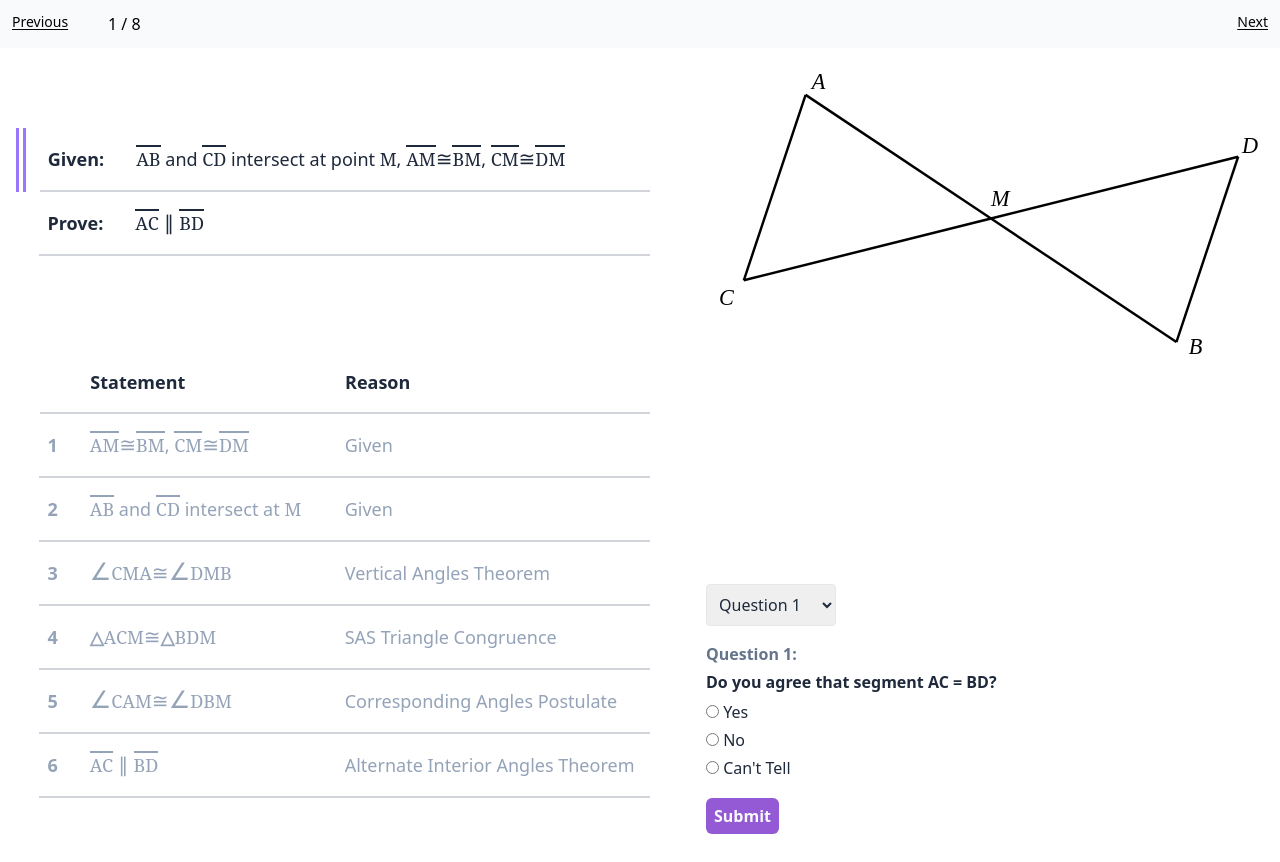
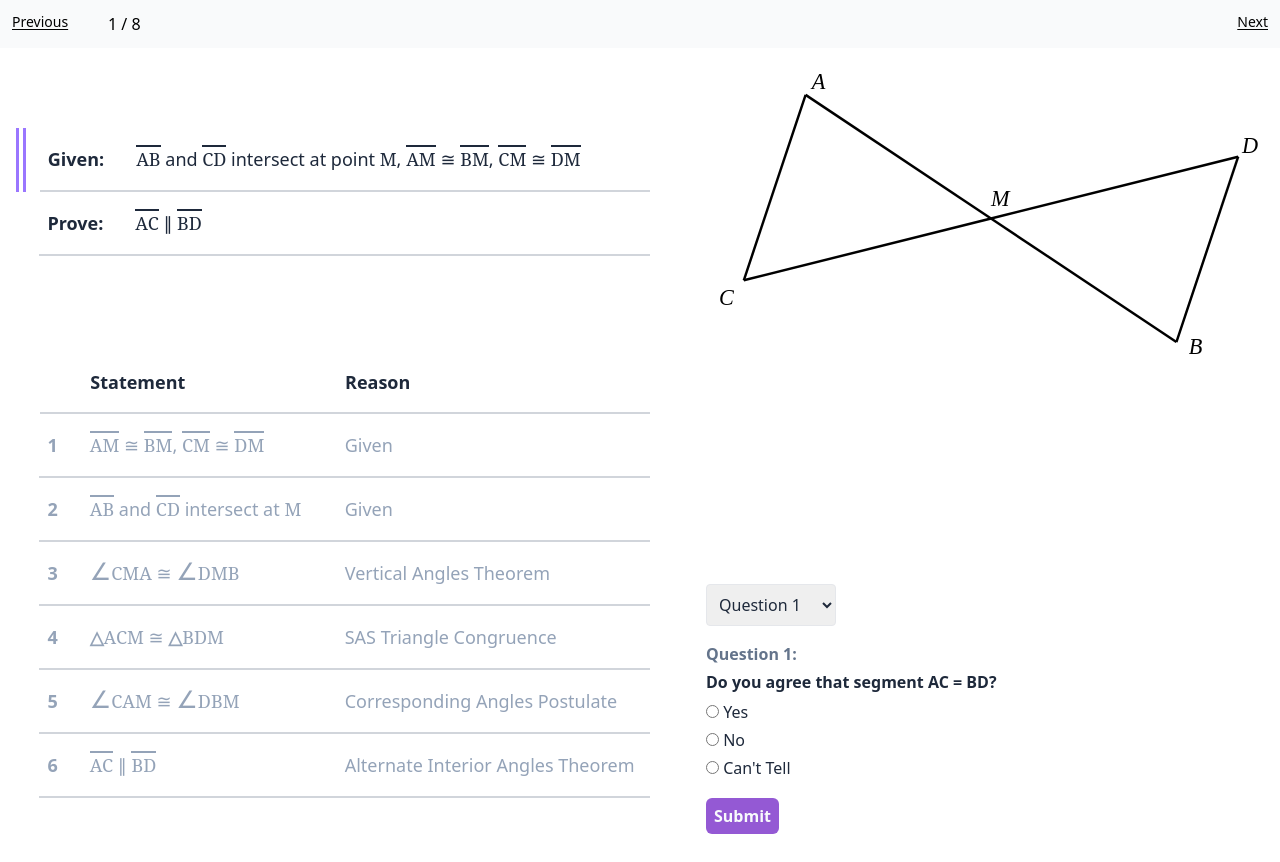
Before and after one commit to hsharriman/ender, a React (Create React App) app: page / in a window 1280 px wide. Both pictures are taken after a click on the button "Test 1". Built offline with nearby package versions, Linux system fonts and the light colour scheme.

Commit message:
Finished tooltip for definitions (#9)
* Finished tooltip for definitions

* Fixed definitions

* Changed congruent angle to line

```diff
--- /dev/null
+++ b/src/components/DefinitionTooltip.tsx
@@ -0,0 +1,83 @@
+import React from "react";
+import { strs } from "../core/geometryText";
+import { Definition } from "../theorems/definitions";
+
+interface TooltipProps {
+  obj: string;
+  definition: Definition;
+  isActive?: boolean;
+}
+
+interface TooltipState {
+  isClicked: boolean;
+}
+
+export class DefinitionTooltip extends React.Component<
+  TooltipProps,
+  TooltipState
+> {
+  private wrapperRef: React.RefObject<HTMLDivElement>;
+  constructor(props: TooltipProps) {
+    super(props);
+    this.state = {
+      isClicked: Boolean(this.props.isActive),
+    };
+    this.wrapperRef = React.createRef<HTMLDivElement>();
+  }
+
+  componentDidMount() {
+    document.addEventListener("mouseover", this.handleClickOutside);
+  }
+
+  componentWillUnmount() {
+    document.removeEventListener("mouseover", this.handleClickOutside);
+  }
+
+  handleClickOutside = (event: MouseEvent) => {
+    if (
+      this.wrapperRef &&
+      !this.wrapperRef.current?.contains(event.target as Node)
+    ) {
+      this.onClick(false);
+    }
+  };
+
+  getColor = () => {
+    return this.state.isClicked ? "stroke-violet-500" : "";
+  };
+
+  getStyle = () => {
+    return this.state.isClicked ? "text-violet-500 font-bold" : "";
+  };
+
+  onClick = (isClicked: boolean) => {
+    if (isClicked !== this.state.isClicked) {
+      this.setState({
+        isClicked,
+      });
+    }
+  };
+
+  render() {
+    const keyword = this.props.definition.keyword;
+    const definition = this.props.definition.definition;
+    return (
+      <span
+        className={`font-notoSerif ${this.getStyle()} cursor-pointer transition ease-in-out duration-150 group relative`}
+        onMouseEnter={() => this.onClick(true)}
+        onMouseLeave={() => this.onClick(false)}
+        ref={this.wrapperRef}
+      >
+        <span className="font-notoSans pointer-events-none absolute -top-20 inset-x-0 w-max opacity-0 transition-opacity group-hover:opacity-100 shadow-[rgba(0,0,15,0.1)_5px_5px_4px_1px] bg-white text-black p-2 rounded-md text-left">
+          <h2 className="text-[15px]">{keyword}</h2>
+          <p className="font-normal text-sm">{definition}</p>
+        </span>
+        {this.props.obj === strs.parallel || strs.perpendicular ? (
+          <span> {this.props.obj} </span>
+        ) : (
+          <span>{this.props.obj}</span>
+        )}
+      </span>
+    );
+  }
+}
--- a/src/core/templates/ASA.tsx
+++ b/src/core/templates/ASA.tsx
@@ -1,10 +1,13 @@
 import { linked } from "../../theorems/utils";
+import { tooltip } from "../../theorems/utils";
 import { congruent } from "../geometryText";
 import { StepFocusProps, StepTextProps } from "../types/stepTypes";
 import { Obj, SVGModes, TickType } from "../types/types";
 import { EqualAngles } from "./EqualAngles";
 import { EqualRightAngles } from "./EqualRightAngles";
 import { EqualSegments } from "./EqualSegments";
+import { definitions } from "../../theorems/definitions";
+import { strs } from "../geometryText";
 
 export interface ASAAngleMeta {
   angles: [string, string];
@@ -46,7 +49,7 @@ export class ASA {
             num: meta.a2s.numTicks,
           }),
         ])}
-        {congruent}
+        {tooltip(strs.congruent, definitions.CongruentTriangles)}
         {linked(t2, props.ctx.getTriangle(t2), [
           props.ctx.getTick(
             props.ctx.getSegment(t2s),
--- a/src/core/templates/EqualAngles.tsx
+++ b/src/core/templates/EqualAngles.tsx
@@ -1,8 +1,11 @@
 import { Content } from "../diagramContent";
+import { tooltip } from "../../theorems/utils";
 import { angleStr, congruent } from "../geometryText";
 import { StepFocusProps, StepTextProps } from "../types/stepTypes";
 import { Obj, SVGModes } from "../types/types";
 import { BaseAngle } from "./BaseAngle";
+import { strs } from "../geometryText";
+import { definitions } from "../../theorems/definitions";
 
 export class EqualAngles {
   static additions = (
@@ -38,7 +41,7 @@ export class EqualAngles {
             options
           ),
         ])}
-        {congruent}
+        {tooltip(strs.congruent, definitions.CongruentAngles)}
         {BaseAngle.text(props, a2, [
           props.ctx.getTick(
             props.ctx.getAngle(a2),
@@ -53,7 +56,7 @@ export class EqualAngles {
     return (
       <span>
         {BaseAngle.ticklessText(ctx, a1)}
-        {congruent}
+        {tooltip(strs.congruent, definitions.CongruentAngles)}
         {BaseAngle.ticklessText(ctx, a2)}
       </span>
     );
--- a/src/core/templates/EqualSegments.tsx
+++ b/src/core/templates/EqualSegments.tsx
@@ -1,8 +1,11 @@
 import { linked } from "../../theorems/utils";
+import { tooltip } from "../../theorems/utils";
 import { Content } from "../diagramContent";
 import { congruent, segmentStr } from "../geometryText";
 import { StepFocusProps, StepTextProps } from "../types/stepTypes";
 import { Obj, SVGModes } from "../types/types";
+import { strs } from "../geometryText";
+import { definitions } from "../../theorems/definitions";
 
 export class EqualSegments {
   static additions = (
@@ -38,7 +41,7 @@ export class EqualSegments {
         {linked(s1, s1s, [
           props.ctx.getTick(s1s, Obj.EqualLengthTick, options),
         ])}
-        {congruent}
+        {tooltip(strs.congruent, definitions.CongruentLines)}
         {linked(s2, s2s, [
           props.ctx.getTick(s2s, Obj.EqualLengthTick, options),
         ])}
@@ -49,7 +52,7 @@ export class EqualSegments {
     return (
       <span>
         {linked(s1, ctx.getSegment(s1))}
-        {congruent}
+        {tooltip(strs.congruent, definitions.CongruentLines)}
         {linked(s2, ctx.getSegment(s2))}
       </span>
     );
--- a/src/core/templates/EqualTriangles.tsx
+++ b/src/core/templates/EqualTriangles.tsx
@@ -2,6 +2,9 @@ import { linked } from "../../theorems/utils";
 import { Content } from "../diagramContent";
 import { congruent, triangleStr } from "../geometryText";
 import { StepTextProps } from "../types/stepTypes";
+import { tooltip } from "../../theorems/utils";
+import { definitions } from "../../theorems/definitions";
+import { strs } from "../geometryText";
 
 export class EqualTriangles {
   static text = (props: StepTextProps, [t1, t2]: [string, string]) => {
@@ -10,7 +13,7 @@ export class EqualTriangles {
     return (
       <span>
         {linked(t1, t1s)}
-        {congruent}
+        {tooltip(strs.congruent, definitions.CongruentTriangles)}
         {linked(t2, t2s)}
       </span>
     );
--- a/src/core/templates/ParallelLines.tsx
+++ b/src/core/templates/ParallelLines.tsx
@@ -1,8 +1,11 @@
 import { linked } from "../../theorems/utils";
+import { tooltip } from "../../theorems/utils";
 import { Content } from "../diagramContent";
 import { parallel, segmentStr } from "../geometryText";
 import { StepFocusProps, StepTextProps } from "../types/stepTypes";
 import { Obj, SVGModes } from "../types/types";
+import { strs } from "../geometryText";
+import { definitions } from "../../theorems/definitions";
 
 export class ParallelLines {
   static additions = (
@@ -37,7 +40,7 @@ export class ParallelLines {
     return (
       <span>
         {linked(s1, s1s, [props.ctx.getTick(s1s, Obj.ParallelTick, options)])}
-        {parallel}
+        {tooltip(strs.parallel, definitions.Parallel)}
         {linked(s2, s2s, [props.ctx.getTick(s2s, Obj.ParallelTick, options)])}
       </span>
     );
@@ -47,7 +50,7 @@ export class ParallelLines {
     return (
       <span>
         {linked(s1, ctx.getSegment(s1))}
-        {parallel}
+        {tooltip(strs.parallel, definitions.Parallel)}
         {linked(s2, ctx.getSegment(s2))}
       </span>
     );
--- a/src/core/templates/Reflexive.tsx
+++ b/src/core/templates/Reflexive.tsx
@@ -1,8 +1,11 @@
 import { linked } from "../../theorems/utils";
+import { tooltip } from "../../theorems/utils";
 import { congruent } from "../geometryText";
 import { StepFocusProps, StepTextProps } from "../types/stepTypes";
 import { Obj } from "../types/types";
 import { EqualSegments } from "./EqualSegments";
+import { strs } from "../geometryText";
+import { definitions } from "../../theorems/definitions";
 
 export class Reflexive {
   static additions = (props: StepFocusProps, s: string, num = 1) => {
@@ -20,7 +23,7 @@ export class Reflexive {
     return (
       <span>
         {MKLinked}
-        {congruent}
+        {tooltip(strs.congruent, definitions.CongruentLines)}
         {MKLinked}
       </span>
     );
--- a/src/core/templates/SAS.tsx
+++ b/src/core/templates/SAS.tsx
@@ -1,10 +1,13 @@
 import { linked } from "../../theorems/utils";
 import { congruent } from "../geometryText";
+import { tooltip } from "../../theorems/utils";
 import { StepFocusProps, StepTextProps } from "../types/stepTypes";
 import { Obj, SVGModes, TickType } from "../types/types";
 import { EqualAngles } from "./EqualAngles";
 import { EqualRightAngles } from "./EqualRightAngles";
 import { EqualSegments } from "./EqualSegments";
+import { strs } from "../geometryText";
+import { definitions } from "../../theorems/definitions";
 
 export interface SASProps {
   seg1s: [string, string];
@@ -38,7 +41,7 @@ export class SAS {
             options
           ),
         ])}
-        {congruent}
+        {tooltip(strs.congruent, definitions.CongruentTriangles)}
         {linked(t2, props.ctx.getTriangle(t2), [
           props.ctx.getTick(
             props.ctx.getSegment(t2s1),
--- /dev/null
+++ b/src/theorems/definitions.ts
@@ -0,0 +1,33 @@
+export interface Definition {
+  keyword: string;
+  definition: string;
+}
+const Parallel: Definition = {
+  keyword: "Parallel",
+  definition: "Lines that don't intersect.",
+};
+
+const Perpendicular: Definition = {
+  keyword: "Perpendicular",
+  definition: "Lines that intersect at 90\u00B0.",
+};
+const CongruentLines: Definition = {
+  keyword: "Congruent lines",
+  definition: "Lines that are the same length.",
+};
+const CongruentAngles: Definition = {
+  keyword: "Congruent angles",
+  definition: "Angles that have the same angle measure.",
+};
+const CongruentTriangles: Definition = {
+  keyword: "Congruent triangles",
+  definition: "Triangles that are the same size and shape.",
+};
+
+export const definitions = {
+  Parallel,
+  Perpendicular,
+  CongruentLines,
+  CongruentAngles,
+  CongruentTriangles,
+};
--- a/src/theorems/utils.tsx
+++ b/src/theorems/utils.tsx
@@ -1,3 +1,4 @@
+import { DefinitionTooltip } from "../components/DefinitionTooltip";
 import { LinkedText } from "../components/LinkedText";
 import { Content } from "../core/diagramContent";
 import { BaseGeometryObject } from "../core/geometry/BaseGeometryObject";
@@ -8,6 +9,7 @@ import {
   StepUnfocusProps,
 } from "../core/types/stepTypes";
 import { Reason, SVGModes } from "../core/types/types";
+import { Definition } from "./definitions";
 import { Reasons } from "./reasons";
 
 export const GIVEN_ID = "given";
@@ -19,6 +21,10 @@ export const linked = (
   obj: BaseGeometryObject,
   objs?: BaseGeometryObject[]
 ) => <LinkedText val={val} obj={obj} linkedObjs={objs} />;
+
+export const tooltip = (obj: string, definition: Definition) => (
+  <DefinitionTooltip obj={obj} definition={definition} />
+);
 
 export const getReasonFn =
   (reasonMap: Map<string, Reason>) => (activeFrame: string) => {
```
Also changed, not shown: src/core/templates/Perpendicular.tsx (+5 -2 lines).
